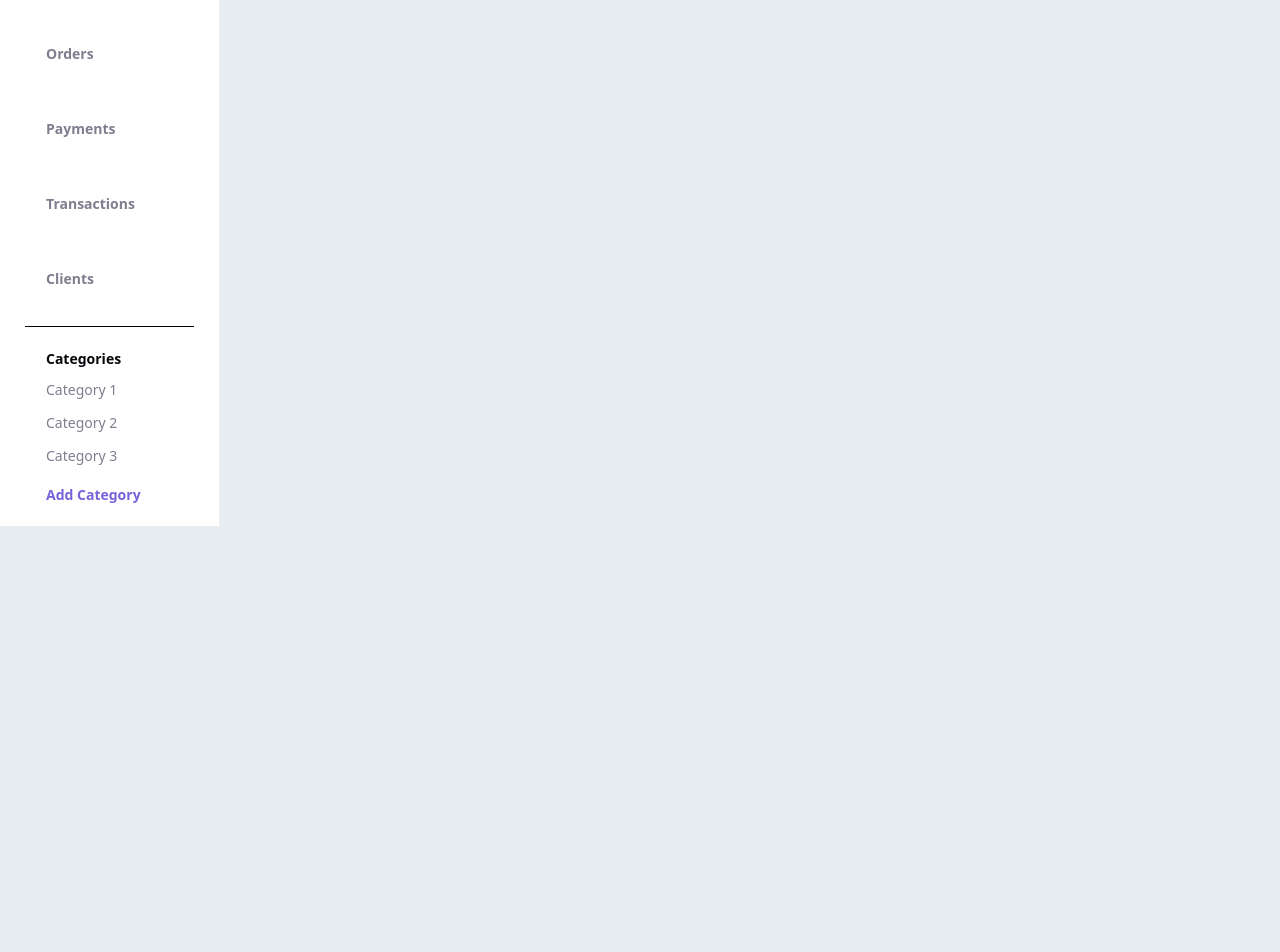
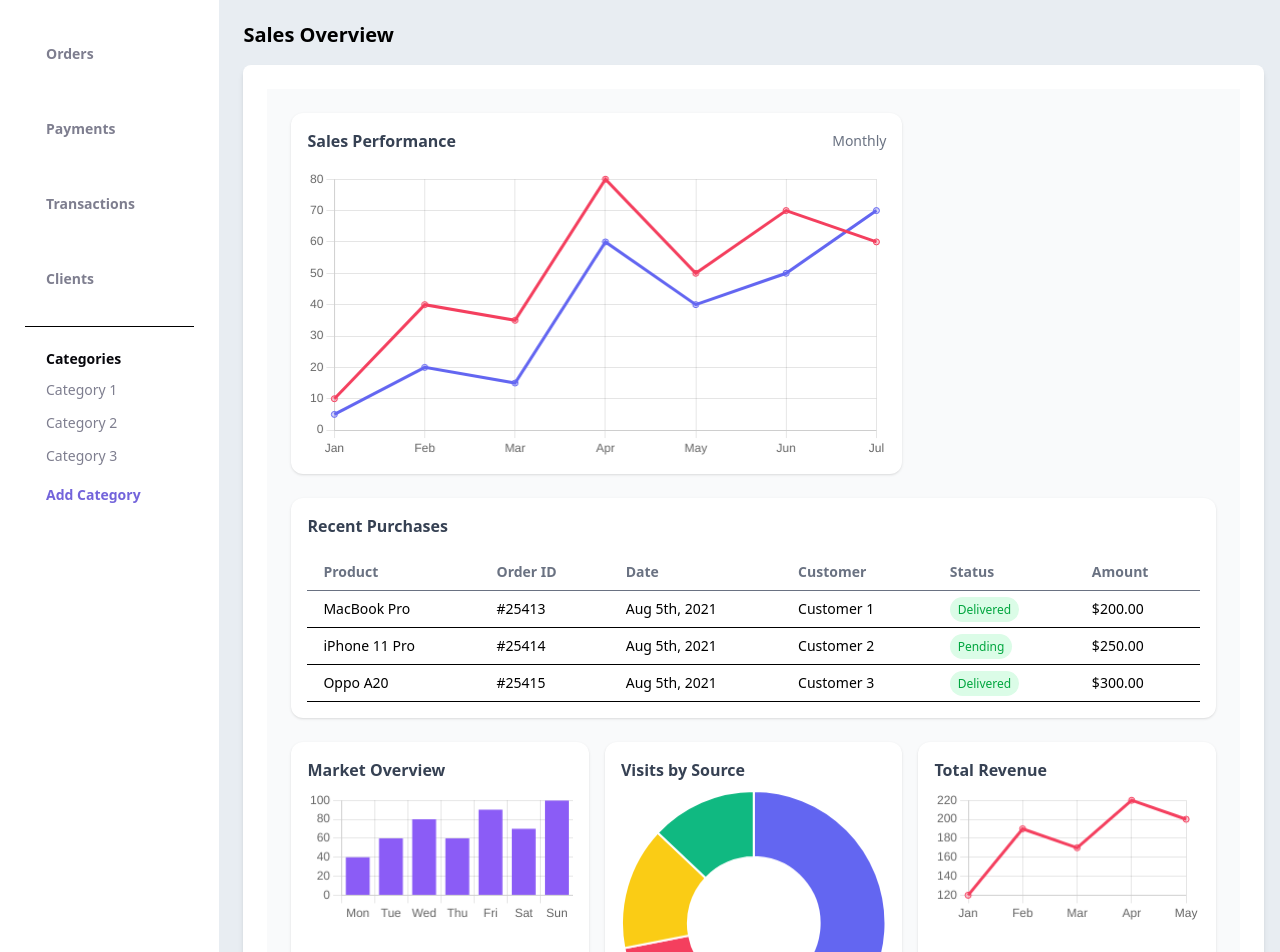
Before and after one commit to Rezwan-react/E-commerce-dashboard, a React (Vite) app: page /dashboard in a window 1280 px wide. Shown: the part 580-1532 px from the top of the page. Before the commit the page ends 1106 px from the top, so only its background shows below. Built offline with nearby package versions, Linux system fonts and the light colour scheme.

Commit message:
chart.js

```diff
--- a/package.json
+++ b/package.json
@@ -11,7 +11,9 @@
   },
   "dependencies": {
     "@tailwindcss/vite": "^4.1.11",
+    "chart.js": "^4.5.0",
     "react": "^19.1.0",
+    "react-chartjs-2": "^5.3.0",
     "react-dom": "^19.1.0",
     "react-icons": "^5.5.0",
     "react-router": "^7.7.0",
--- /dev/null
+++ b/src/components/Dashboard/Chart.jsx
@@ -0,0 +1,150 @@
+import React from 'react';
+import { FiMoreVertical } from 'react-icons/fi';
+import { FaDollarSign } from 'react-icons/fa';
+import { Line, Doughnut, Bar } from 'react-chartjs-2';
+import {
+    Chart as ChartJS,
+    LineElement,
+    CategoryScale,
+    LinearScale,
+    PointElement,
+    ArcElement,
+    BarElement
+} from 'chart.js';
+
+ChartJS.register(
+    LineElement,
+    CategoryScale,
+    LinearScale,
+    PointElement,
+    ArcElement,
+    BarElement
+);
+
+function Chart() {
+    return (
+        <>
+            <section className="p-6 space-y-6 bg-gray-50 min-h-screen">
+                {/*======================== Sales Performance and Best Sellers =============================*/}
+                <div className="grid md:grid-cols-3 gap-4">
+                    <div className="bg-white p-4 rounded-xl col-span-2 shadow">
+                        <div className="flex justify-between items-center mb-4">
+                            <h3 className="text-md font-semibold text-gray-700">Sales Performance</h3>
+                            <div className="text-sm text-gray-500">Monthly</div>
+                        </div>
+                        <Line
+                            data={{
+                                labels: ["Jan", "Feb", "Mar", "Apr", "May", "Jun", "Jul"],
+                                datasets: [
+                                    {
+                                        label: 'Completed',
+                                        data: [10, 40, 35, 80, 50, 70, 60],
+                                        borderColor: '#f43f5e',
+                                        backgroundColor: '#f43f5e44',
+                                        fill: true
+                                    },
+                                    {
+                                        label: 'Delivered',
+                                        data: [5, 20, 15, 60, 40, 50, 70],
+                                        borderColor: '#6366f1',
+                                        backgroundColor: '#6366f144',
+                                        fill: true
+                                    }
+                                ]
+                            }}
+                            options={{ responsive: true, plugins: { legend: { display: false } } }}
+                        />
+                    </div>
+                </div>
+                {/*======================== Recent Purchases =============================*/}
+                <div className="bg-white rounded-xl shadow p-4">
+                    <h3 className="text-md font-semibold text-gray-700 mb-4">Recent Purchases</h3>
+                    <div className="overflow-x-auto">
+                        <table className="min-w-full text-left text-sm">
+                            <thead>
+                                <tr className="text-gray-500 border-b">
+                                    <th className="py-2 px-4">Product</th>
+                                    <th className="py-2 px-4">Order ID</th>
+                                    <th className="py-2 px-4">Date</th>
+                                    <th className="py-2 px-4">Customer</th>
+                                    <th className="py-2 px-4">Status</th>
+                                    <th className="py-2 px-4">Amount</th>
+                                </tr>
+                            </thead>
+                            <tbody>
+                                {["MacBook Pro", "iPhone 11 Pro", "Oppo A20"].map((prod, idx) => (
+                                    <tr key={idx} className="border-b">
+                                        <td className="py-2 px-4">{prod}</td>
+                                        <td className="py-2 px-4">#2541{idx + 3}</td>
+                                        <td className="py-2 px-4">Aug 5th, 2021</td>
+                                        <td className="py-2 px-4">Customer {idx + 1}</td>
+                                        <td className="py-2 px-4">
+                                            <span className="px-2 py-1 rounded-full text-xs font-medium bg-green-100 text-green-600">
+                                                {idx % 2 === 0 ? 'Delivered' : 'Pending'}
+                                            </span>
+                                        </td>
+                                        <td className="py-2 px-4">${(200 + idx * 50).toFixed(2)}</td>
+                                    </tr>
+                                ))}
+                            </tbody>
+                        </table>
+                    </div>
+                </div>
+                {/*======================== Bottom Graphs =============================*/}
+                <div className="grid md:grid-cols-3 gap-4">
+                    <div className="bg-white p-4 rounded-xl shadow">
+                        <h3 className="text-md font-semibold text-gray-700 mb-2">Market Overview</h3>
+                        <Bar
+                            data={{
+                                labels: ["Mon", "Tue", "Wed", "Thu", "Fri", "Sat", "Sun"],
+                                datasets: [
+                                    {
+                                        label: 'Sales',
+                                        data: [40, 60, 80, 60, 90, 70, 100],
+                                        backgroundColor: '#8b5cf6'
+                                    }
+                                ]
+                            }}
+                            options={{ responsive: true, plugins: { legend: { display: false } } }}
+                        />
+                    </div>
+                    <div className="bg-white p-4 rounded-xl shadow">
+                        <h3 className="text-md font-semibold text-gray-700 mb-2">Visits by Source</h3>
+                        <Doughnut
+                            data={{
+                                labels: ["Direct", "Social", "Email", "Other"],
+                                datasets: [
+                                    {
+                                        data: [52, 20, 15, 13],
+                                        backgroundColor: ["#6366f1", "#f43f5e", "#facc15", "#10b981"]
+                                    }
+                                ]
+                            }}
+                            options={{ responsive: true, plugins: { legend: { position: 'bottom' } } }}
+                        />
+                    </div>
+                    <div className="bg-white p-4 rounded-xl shadow">
+                        <h3 className="text-md font-semibold text-gray-700 mb-2">Total Revenue</h3>
+                        <Line
+                            data={{
+                                labels: ["Jan", "Feb", "Mar", "Apr", "May"],
+                                datasets: [
+                                    {
+                                        label: 'Revenue',
+                                        data: [120, 190, 170, 220, 200],
+                                        borderColor: '#f43f5e',
+                                        backgroundColor: '#f43f5e44',
+                                        fill: true
+                                    }
+                                ]
+                            }}
+                            options={{ responsive: true, plugins: { legend: { display: false } } }}
+                        />
+                    </div>
+                </div>
+            </section>
+        </>
+    )
+}
+
+export default Chart
--- a/src/pages/DashboardPage.jsx
+++ b/src/pages/DashboardPage.jsx
@@ -1,6 +1,7 @@
 import React from 'react'
 import CommonHead from '../components/commonHead/CommonHead'
 import Card from '../components/Dashboard/card/Card'
+import Chart from '../components/Dashboard/chart'
 
 function DashboardPage() {
   return (
@@ -12,6 +13,12 @@ function DashboardPage() {
         <Card title="Card 3" cardButton="" value="$126.500" percentage="34.7%" comparedTo="Compared to Jan 2022" />
         <Card title="Card 4" cardButton="" value="$126.500" percentage="34.7%" comparedTo="Compared to Jan 2022" />
       </div>
+      <div className='p-4'>
+        <h2 className='text-xl font-semibold mb-4'>Sales Overview</h2>
+        <div className='bg-white p-6 rounded-lg shadow-md'>
+          <Chart />
+        </div>
+      </div>
     </div>
   )
 }
```
Also changed, not shown: 1 other file (tests, documents, lock files or other folders).
